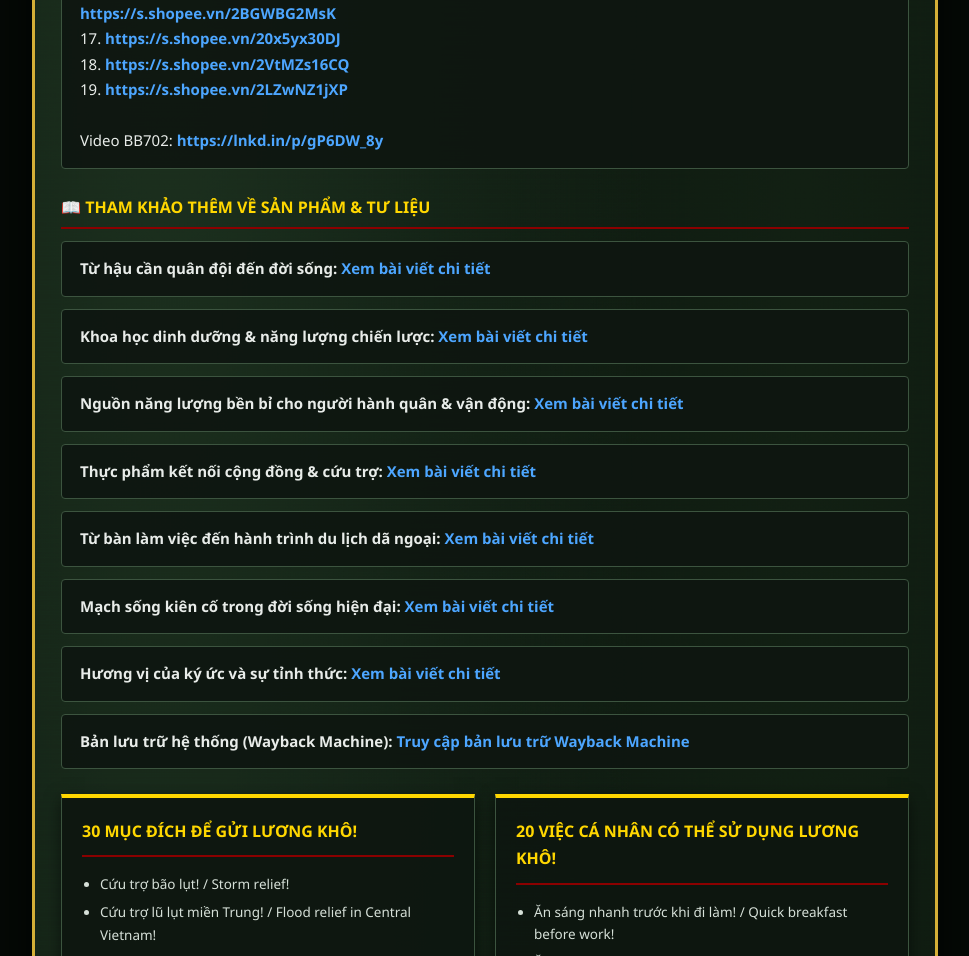
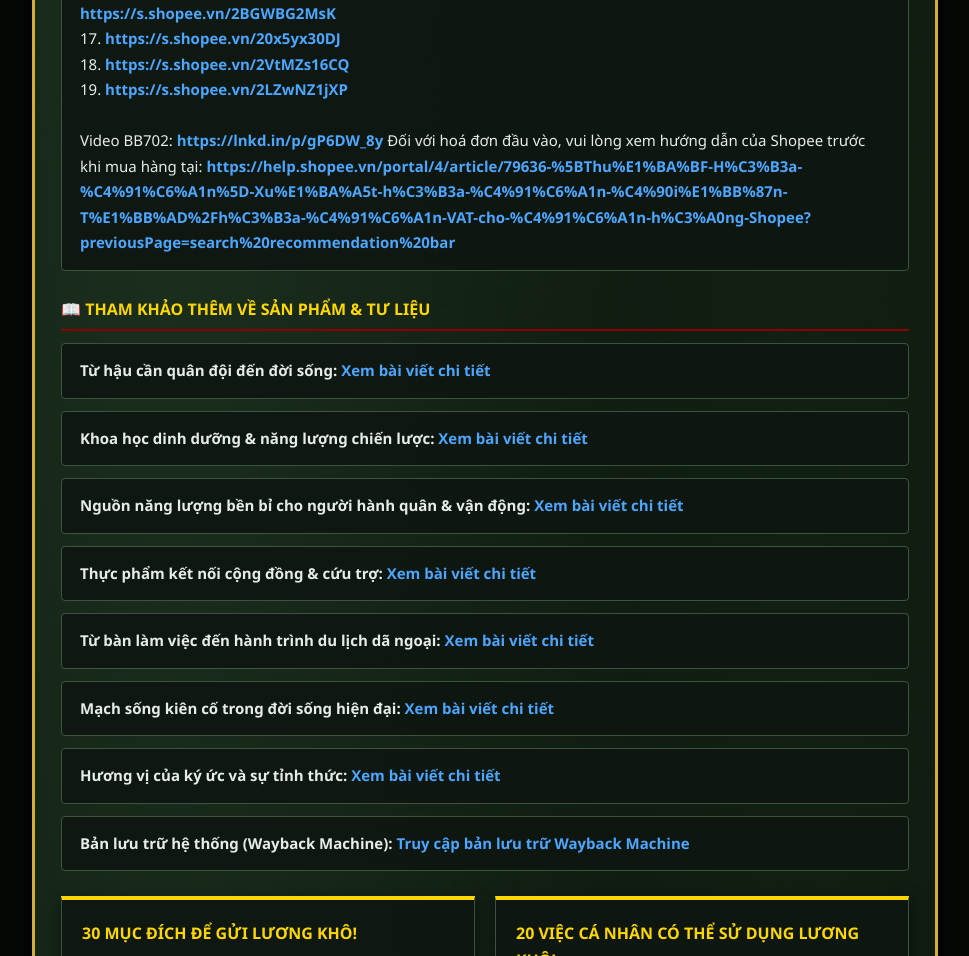
Before and after one commit to traidat7000-dev/Video-To-Future-Ecosystem-, a plain HTML site: page index.html in a window 1280 px wide. Shown: the part 1601-2557 px from the top of the page, without its empty margins (155-1124 px from the left). Drawn offline with Linux system fonts and the light colour scheme.

```diff
--- a/index.html
+++ b/index.html
@@ -401,6 +401,10 @@
 
 
         Video BB702: <a href="https://lnkd.in/p/gP6DW_8y" target="_blank">https://lnkd.in/p/gP6DW_8y</a>
+
+        Đối với hoá đơn đầu vào, vui lòng xem hướng dẫn của Shopee trước khi mua hàng tại: <a href="https://help.shopee.vn/portal/4/article/79636-%5BThu%E1%BA%BF-H%C3%B3a-%C4%91%C6%A1n%5D-Xu%E1%BA%A5t-h%C3%B3a-%C4%91%C6%A1n-%C4%90i%E1%BB%87n-T%E1%BB%AD%2Fh%C3%B3a-%C4%91%C6%A1n-VAT-cho-%C4%91%C6%A1n-h%C3%A0ng-Shopee?previousPage=search%20recommendation%20bar" target="_blank">https://help.shopee.vn/portal/4/article/79636-%5BThu%E1%BA%BF-H%C3%B3a-%C4%91%C6%A1n%5D-Xu%E1%BA%A5t-h%C3%B3a-%C4%91%C6%A1n-%C4%90i%E1%BB%87n-T%E1%BB%AD%2Fh%C3%B3a-%C4%91%C6%A1n-VAT-cho-%C4%91%C6%A1n-h%C3%A0ng-Shopee?previousPage=search%20recommendation%20bar</a>
+
+
       </li>
     </ul>
 
```
